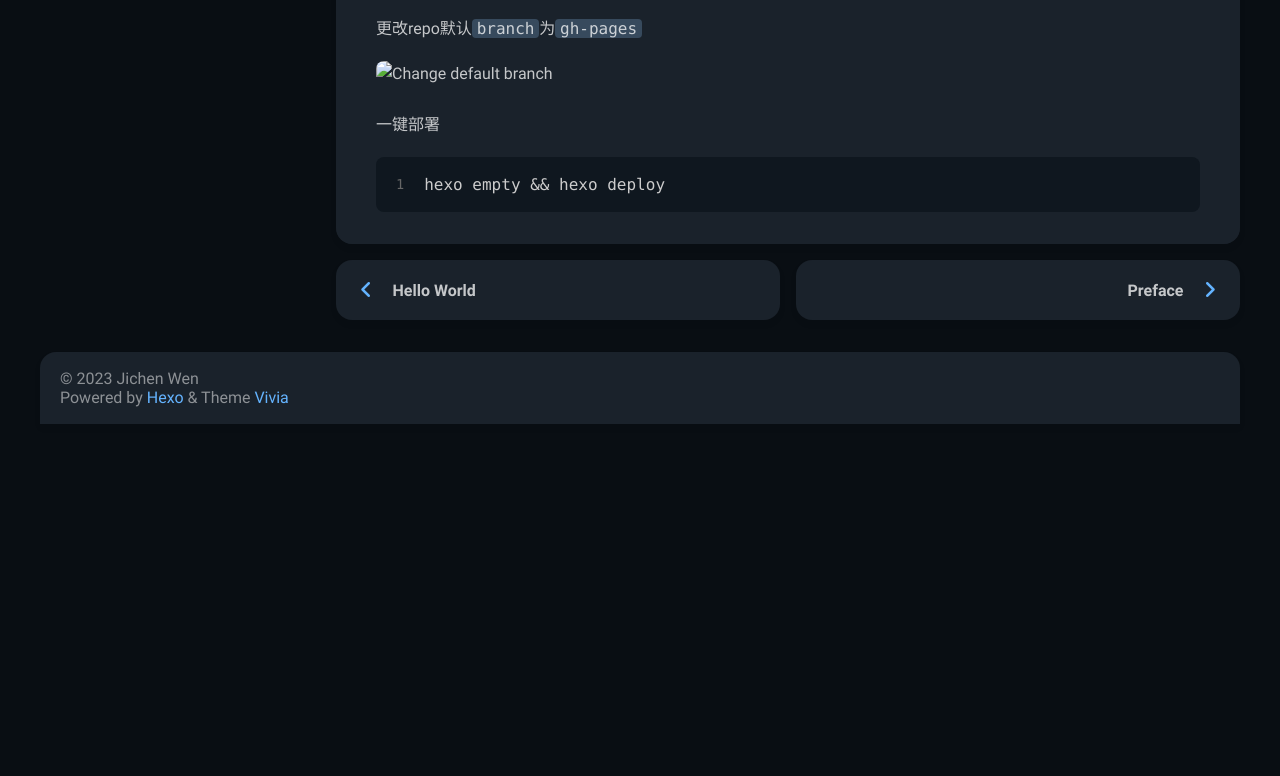
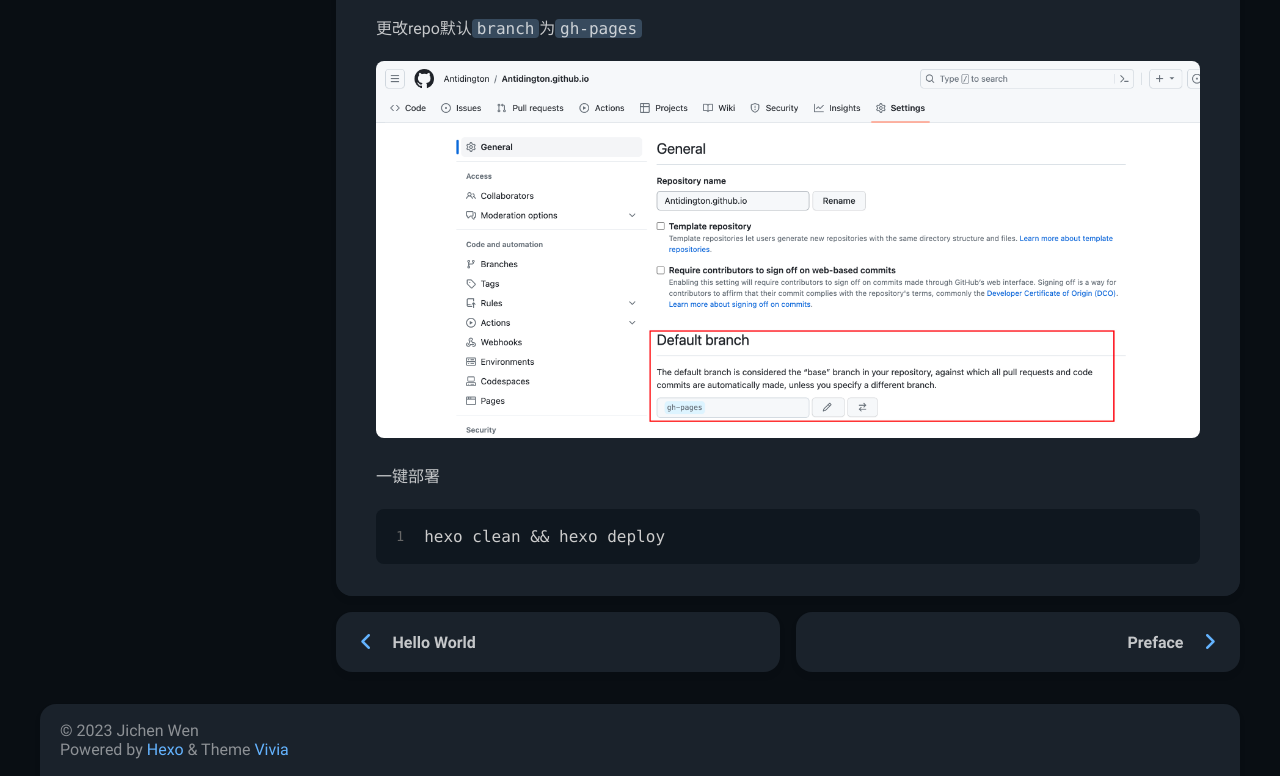
Before and after one commit to Antidington/Antidington.github.io, a plain HTML site: page 2023/10/13/deploy_hexo/index.html in a window 1280 px wide. Shown: the part 2441-3217 px from the top of the page. Before the commit the page ends 2865 px from the top, so only its background shows below. Drawn offline with Linux system fonts and the light colour scheme.

Commit message:
Site updated: 2023-10-13 14:00:39

```diff
--- a/2023/10/13/deploy_hexo/index.html
+++ b/2023/10/13/deploy_hexo/index.html
@@ -27,13 +27,13 @@
 <meta property="og:site_name" content="Jichen&#39;s Blog">
 <meta property="og:description" content="Hexo部署Content Hexo部署 Content Installation Initialize Project Change Theme One Command Deployment Install hexo-deployer-git      Installation1234# Installationnpm install -g hexo-cli# Checkhexo -v Init">
 <meta property="og:locale" content="zh_CN">
-<meta property="og:image" content="http://example.com/image.png">
+<meta property="og:image" content="http://example.com/2023/10/13/deploy_hexo/image.png">
 <meta property="article:published_time" content="2023-10-12T21:00:47.000Z">
-<meta property="article:modified_time" content="2023-10-13T05:54:42.721Z">
+<meta property="article:modified_time" content="2023-10-13T05:56:28.836Z">
 <meta property="article:author" content="Jichen Wen">
 <meta property="article:tag" content="软件使用">
 <meta name="twitter:card" content="summary">
-<meta name="twitter:image" content="http://example.com/image.png">
+<meta name="twitter:image" content="http://example.com/2023/10/13/deploy_hexo/image.png">
 
     <link rel="alternate" href="/atom.xml" title="Jichen's Blog" type="application/atom+xml">
 
@@ -317,8 +317,8 @@
 <p>Add following info in <code>_config.yml</code>.</p>
 <figure class="highlight bash"><table><tr><td class="gutter"><pre><span class="line">1</span><br><span class="line">2</span><br><span class="line">3</span><br><span class="line">4</span><br></pre></td><td class="code"><pre><span class="line">deploy:</span><br><span class="line">  <span class="built_in">type</span>: git</span><br><span class="line">  repo: https://github.com/Antidington/Antidington.github.io</span><br><span class="line">  branch: gh-pages</span><br></pre></td></tr></table></figure>
 <p>更改repo默认<code>branch</code>为<code>gh-pages</code></p>
-<p><img src="/image.png" alt="Change default branch"><br>一键部署</p>
-<figure class="highlight bash"><table><tr><td class="gutter"><pre><span class="line">1</span><br></pre></td><td class="code"><pre><span class="line">hexo empty &amp;&amp; hexo deploy</span><br></pre></td></tr></table></figure>
+<p><img src="/2023/10/13/deploy_hexo/image.png" alt="Change default branch"><br>一键部署</p>
+<figure class="highlight bash"><table><tr><td class="gutter"><pre><span class="line">1</span><br></pre></td><td class="code"><pre><span class="line">hexo clean &amp;&amp; hexo deploy</span><br></pre></td></tr></table></figure>
 
 
       </div>
```
Also changed, not shown: 2023/10/13/deploy_hexo/image.png (added).
